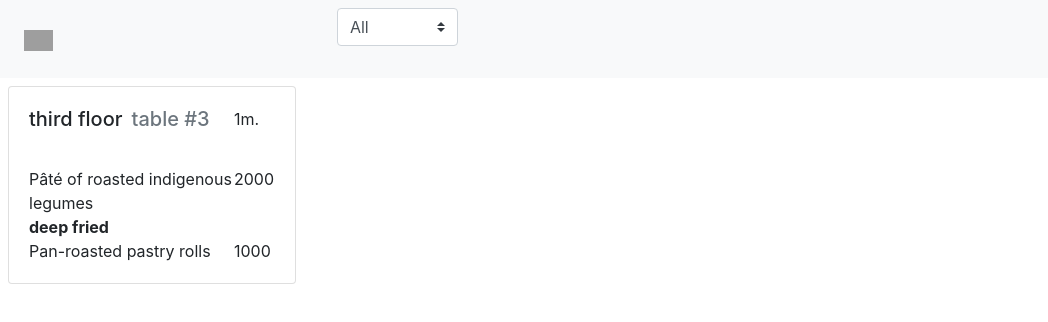
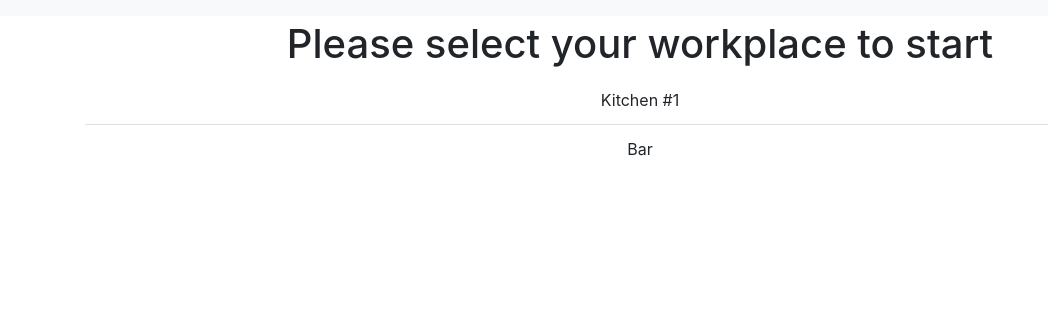
Before and after one commit to nbeliaev/orders-display, a Vue app: page / in a window 1280 px wide. Shown: the top 322 px of the page, without its empty margins (0-1048 px from the left). Built offline with nearby package versions, Linux system fonts and the light colour scheme; grey boxes are pictures that could not be loaded.

Commit message:
add workplace

```diff
--- a/package.json
+++ b/package.json
@@ -9,14 +9,15 @@
   },
   "dependencies": {
     "core-js": "^3.6.5",
-    "materialize-css": "^1.0.0-rc.2",
-    "vue": "^3.0.0"
+    "vue": "^3.0.0",
+    "vue-use-sound": "^1.1.1"
   },
   "devDependencies": {
     "@vue/cli-plugin-babel": "~4.5.0",
     "@vue/cli-plugin-eslint": "~4.5.0",
     "@vue/cli-service": "~4.5.0",
     "@vue/compiler-sfc": "^3.0.0",
+    "@vueuse/sound": "^1.1.7",
     "babel-eslint": "^10.1.0",
     "eslint": "^6.7.2",
     "eslint-plugin-vue": "^7.0.0-0"
--- a/src/App.vue
+++ b/src/App.vue
@@ -1,148 +1,42 @@
 <template>
   <Navbar
-      :places="places"
-      @change-place="changePlace"/>
-  <Loader v-if="loading"/>
+      :workplace="workplace"
+      :activeOrdersNumber="activeOrdersNumber"/>
+  <WorkplaceList
+      v-if="workplace.id === ''"
+      @handle-workplace-choosing='changeWorkplace'/>
   <OrderList
-      v-else-if="orders.length"
-      :orders="sortedOrders"/>
-  <h1 v-else>No active orders for now ;)</h1>
-
-  <!--  <div class="container">
-      <div class="row">
-        <div class="col">1</div>
-        <div class="col">2</div>
-      </div>
-      <div class="row">
-        <div class="col">1</div>
-        <div class="col">2</div>
-        <div class="col">3</div>
-      </div>
-      <div class="row">
-        <div class="col">1</div>
-        <div class="col-6">2</div>
-        <div class="col">3</div>
-      </div>
-      <div class="row">
-        <div class="col">1</div>
-        <div class="col-5">2</div>
-        <div class="col">3</div>
-      </div>
-
-      <div class="row justify-content-sm-center">
-        <div class="col-sm-auto">Lorem ipsum dolor sit amet, consectetur adipisicing elit. Accusantium aut dicta dolore et
-          eum excepturi, fuga hic id ipsum molestiae molestias odio sequi tempora. Tempora!
-        </div>
-        <div class="col col-md-2">Lorem ipsum dolor sit amet.
-        </div>
-      </div>
-
-
-      <div class="row justify-content-sm-center">
-        <div class="col-sm-11">Lorem ipsum dolor sit amet, consectetur adipisicing elit. Accusantium aut dicta dolore et
-          eum excepturi, fuga hic id ipsum molestiae molestias odio sequi tempora. Tempora!
-        </div>
-        <div class="col-sm-1"><b>Lorem ipsum dolor sit amet.</b>
-        </div>
-      </div>
-
-      <div class="row justify-content-end">
-        <div class="col col-4">Lorem ipsum dolor sit amet, consectetur adipisicing elit. Accusantium aut dicta dolore et
-          eum excepturi, fuga hic id ipsum molestiae molestias odio sequi tempora. Tempora!
-        </div>
-        <div class="col col-4"><b>Lorem ipsum dolor sit amet.</b>
-        </div>
-      </div>
-
-    </div>-->
-
+      v-else
+      :workplace="workplace"
+      @handle-active-orders-number="changeActiveOrdersNumber"/>
 </template>
 
 <script>
 import OrderList from '@/components/OrderList'
 import Navbar from '@/components/Navbar'
-import Loader from '@/components/Loader'
+import WorkplaceList from "@/components/WorkplaceList";
 
 export default {
   name: 'App',
   data() {
     return {
-      loading: true,
-      activePlace: 'All',
-      places: ['All', 'Kitchen #1', 'Bar'],
-      orders: []
+      activeOrdersNumber: 0,
+      workplace: {
+        id: '',
+        name: ''
+      }
     }
   },
   components: {
-    OrderList, Navbar, Loader
-  },
-  computed: {
-    filteredOrders() {
-      if (this.activePlace === 'All') {
-        return this.orders
-      } else {
-        return this.orders.map(order => {
-          return {...order, items: order.items.filter(subEl => subEl.place === this.activePlace)}
-        }).filter(i => i.items.length)
-      }
-    },
-    sortedOrders() {
-      return this.orders.slice().sort((i1, i2) => {
-        const completed1 = i1.items.filter(i => i.status !== 'completed').length === 0
-        const completed2 = i2.items.filter(i => i.status !== 'completed').length === 0
-        return (completed1 === completed2) ? 0 : completed1 ? 1 : -1;
-      })
-    }
-  },
-  mounted() {
-    setTimeout(this.getOrders, 0)
+    WorkplaceList, OrderList, Navbar
   },
   methods: {
-    changePlace(place) {
-      this.activePlace = place;
+    changeWorkplace(workplace) {
+      this.workplace = workplace
     },
-    getOrders() {
-      const order = {
-        id: new Date().getTime().toString(),
-        zone: 'third floor',
-        table: 'table #3',
-        time: '18:00',
-        timestamp: new Date().getTime(),
-        diff: 0,
-        items: [
-          {
-            id: 0,
-            place: 'Kitchen #1',
-            name: 'Pâté of roasted indigenous legumes',
-            qnt: 2000,
-            status: 'new',
-            comment: 'deep fried'
-          },
-          {
-            id: 1,
-            place: 'Bar',
-            name: 'Pan-roasted pastry rolls',
-            qnt: 1000,
-            status: 'new',
-            comment: ''
-          }
-        ]
-      }
-      if (this.loading) {
-        setTimeout(() => {
-          this.loading = false
-          this.orders.push(order)
-          setTimeout(this.getOrders, 60_000)
-        }, 1_000)
-      } else {
-        this.orders.push(order)
-        setTimeout(this.getOrders, 60_000)
-      }
-
+    changeActiveOrdersNumber(num) {
+      this.activeOrdersNumber = num
     }
   }
 }
 </script>
-
-<style type="text/css">
-</style>
--- a/src/components/Navbar.vue
+++ b/src/components/Navbar.vue
@@ -1,27 +1,16 @@
 <template>
   <nav class="navbar navbar-expand-md navbar-light bg-light mb-1">
     <div class="navbar-collapse" id="navbarSupportedContent">
-      <ul class="navbar-nav mr-auto">
+      <ul class="navbar-nav mr-auto" v-if="workplace.id !== ''">
         <li class="nav-item active mr-3">
-          <a class="nav-link" href="#"><img src="https://vuejs.org/images/logo.png" width="10%" height="10%" alt="Logo"></a>
+          <p>Workplace:</p>
+          <strong>{{ workplace.name }}</strong>
+        </li>
+        <li class="nav-item active mr-3">
+          <p>Active orders:</p>
+          <strong>{{ activeOrdersNumber || 0 }}</strong>
         </li>
       </ul>
-    </div>
-
-    <div class="input-group mb-3">
-      <label for="placeSelector">
-        <select
-            id="placeSelector"
-            class="custom-select"
-            v-model="selected"
-            @change="$emit('change-place', selected)">
-          <option
-              v-for="place in places"
-              :key="place"
-              :value="place">{{ place }}
-          </option>
-        </select>
-      </label>
     </div>
 
   </nav>
@@ -29,15 +18,14 @@
 
 <script>
 export default {
-  data() {
-    return {
-      selected: this.places.length > 0 ? this.places[0] : ''
-    }
-  },
   props: {
-    places: {
-      type: Array,
-      required: true
+    workplace: {
+      type: Object,
+      required: false
+    },
+    activeOrdersNumber: {
+      type: Number,
+      required: false
     }
   }
 }
--- a/src/components/OrderList.vue
+++ b/src/components/OrderList.vue
@@ -1,33 +1,101 @@
 <template>
-  <div class="m-2">
+  <Loader v-if="loading"/>
+  <div class="m-2" v-else-if="orders.length !== 0">
     <div class="row">
       <Order
-          v-for="order in orders"
+          v-for="order in sortedOrders"
           :key="order.id"
           v-bind:order="order"
           :ref=order.id
       />
     </div>
+    <strong>Active orders:</strong> {{activeOrdersNumber}}
   </div>
+  <h1 v-else>No active orders for now ;)</h1>
 </template>
 
 <script>
+import Loader from '@/components/Loader'
 import Order from '@/components/Order'
 
 export default {
-  props: ['orders'],
-  components: {
-    Order
+  data() {
+    return {
+      loading: true,
+      orders: [],
+    }
+  },
+  emits: ['handle-active-orders-number'],
+  props: {
+    workplace: {
+      type: Object,
+      required: true
+    }
   },
   mounted() {
-    setTimeout(this.refreshOrdersTimeDiff, 500)
+    setTimeout(this.refreshOrdersTimeDiff)
+    setTimeout(this.getOrders)
+  },
+  components: {
+    Loader, Order
+  },
+  computed: {
+    sortedOrders() {
+      return this.orders.slice().sort((i1, i2) => {
+        const completed1 = i1.items.filter(i => i.status !== 'completed').length === 0
+        const completed2 = i2.items.filter(i => i.status !== 'completed').length === 0
+        return (completed1 === completed2) ? 0 : completed1 ? 1 : -1;
+      })
+    },
+    activeOrdersNumber() {
+      const num = this.orders.map(order => {
+        return {...order, items: order.items.filter(subEl => subEl.status !== 'completed')}
+      }).filter(i => i.items.length).length
+      this.$emit('handle-active-orders-number', num)
+      return num
+    }
   },
   methods: {
     refreshOrdersTimeDiff() {
-      this.orders.forEach(i=> {
+      this.orders.forEach(i => {
         this.$refs[i.id].refreshTimeDiff()
       })
-      setTimeout(this.refreshOrdersTimeDiff, 60_000)
+      setTimeout(this.refreshOrdersTimeDiff, 30_000)
+    },
+    getOrders() {
+      const order = {
+        id: new Date().getTime().toString(),
+        zone: 'third floor',
+        table: 'table #3',
+        time: '18:00',
+        timestamp: new Date().getTime(),
+        diff: 0,
+        items: []
+      }
+      if (this.workplace.id === 'K') {
+        order.items.push({
+          id: 0,
+          place: 'Kitchen #1',
+          name: 'Pâté of roasted indigenous legumes',
+          qnt: 2000,
+          status: 'new',
+          comment: 'deep fried'
+        })
+      } else if (this.workplace.id === 'B') {
+        order.items.push({
+          id: 1,
+          place: 'Bar',
+          name: 'Pan-roasted pastry rolls',
+          qnt: 1000,
+          status: 'new',
+          comment: ''
+        })
+      }
+      this.orders.push(order)
+      if (this.loading) {
+        this.loading = false
+      }
+      setTimeout(this.getOrders, 60_000)
     }
   }
 }
--- /dev/null
+++ b/src/components/WorkplaceList.vue
@@ -0,0 +1,60 @@
+<template>
+  <div class="container text-center">
+    <div class="row text-center">
+      <Loader v-if="loading"/>
+      <div class="col-12 center-block text-center" v-else>
+        <h1>Please select your workplace to start</h1>
+        <ul class="list-group list-group-flush">
+          <li
+              class="list-group-item"
+              v-for="(workplace, indx) in workplaces"
+              :key="workplace.id"
+              @click="$emit('handle-workplace-choosing', this.workplaces[indx])">
+            {{ workplace.name }}
+          </li>
+        </ul>
+      </div>
+    </div>
+  </div>
+</template>
+
+<script>
+import Loader from '@/components/Loader'
+
+export default {
+  data() {
+    return {
+      loading: true,
+      workplaces: []
+    }
+  },
+  components: {
+    Loader
+  },
+  mounted() {
+    setTimeout(this.getWorkplaces, 0)
+  },
+  methods: {
+    getWorkplaces() {
+      const workplaces = [
+        {
+          id: 'K',
+          name: 'Kitchen #1'
+        },
+        {
+          id: 'B',
+          name: 'Bar'
+        }
+      ]
+      if (this.loading) {
+        setTimeout(() => {
+          this.loading = false
+          this.workplaces = workplaces
+        }, 1_000)
+      } else {
+        this.workplaces = workplaces
+      }
+    }
+  }
+}
+</script>
```
Also changed, not shown: 2 other files (tests, documents, lock files or other folders).
